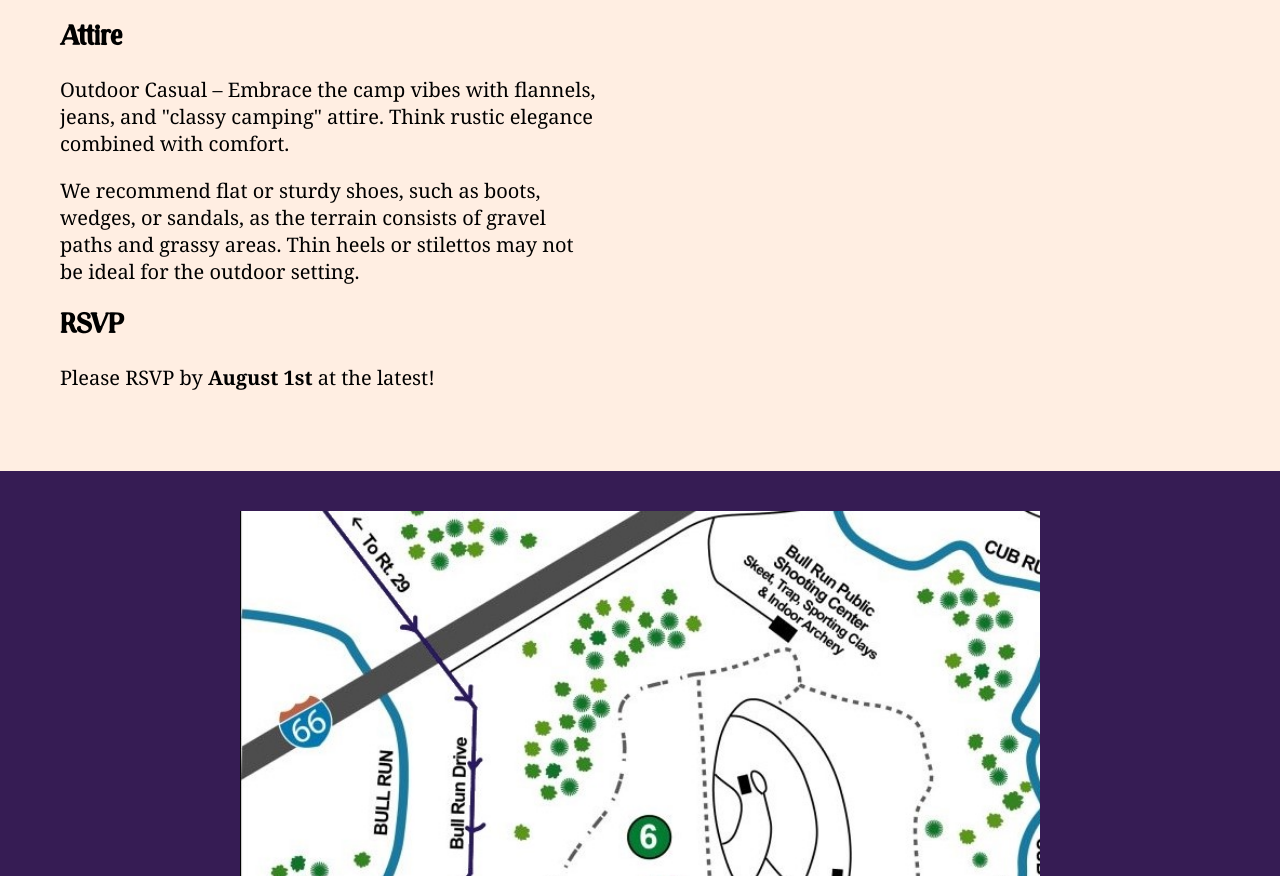
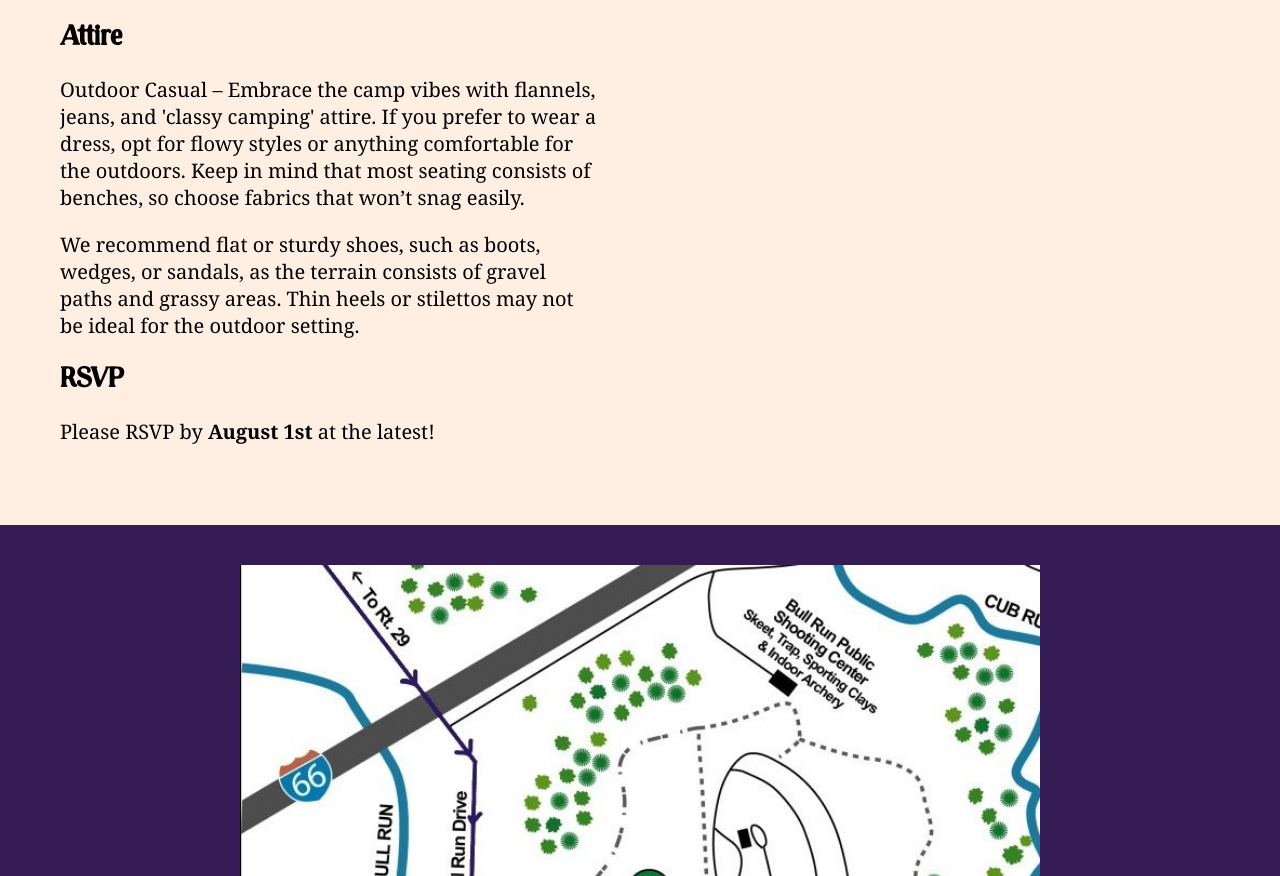
Before and after one commit to ejrteboe/TyingTheTeboes, a plain HTML site: page TheDetails.html in a window 1280 px wide. Shown: the part 1352-2228 px from the top of the page. Drawn offline with Linux system fonts and the light colour scheme.

Commit message:
Update TheDetails.html

```diff
--- a/TheDetails.html
+++ b/TheDetails.html
@@ -156,7 +156,7 @@
             <p>Join us afterward for drinks, dinner, and celebration! Both the ceremony and reception will be held outdoors, with minimal cover at the ceremony site. Please prepare for weather conditions like rain or sun. All events are within walking distance of each other at Bull Run Regional Park. Transportation assistance, such as utility carts, can be available for guests who may need it. Please notify us beforehand.</p>
 
             <h2>Attire</h2>
-            <p>Outdoor Casual – Embrace the camp vibes with flannels, jeans, and "classy camping" attire. Think rustic elegance combined with comfort.</p>
+            <p>Outdoor Casual – Embrace the camp vibes with flannels, jeans, and 'classy camping' attire. If you prefer to wear a dress, opt for flowy styles or anything comfortable for the outdoors. Keep in mind that most seating consists of benches, so choose fabrics that won’t snag easily.</p>
             <p>We recommend flat or sturdy shoes, such as boots, wedges, or sandals, as the terrain consists of gravel paths and grassy areas. Thin heels or stilettos may not be ideal for the outdoor setting.</p>
 
             <h2>RSVP</h2>
```
